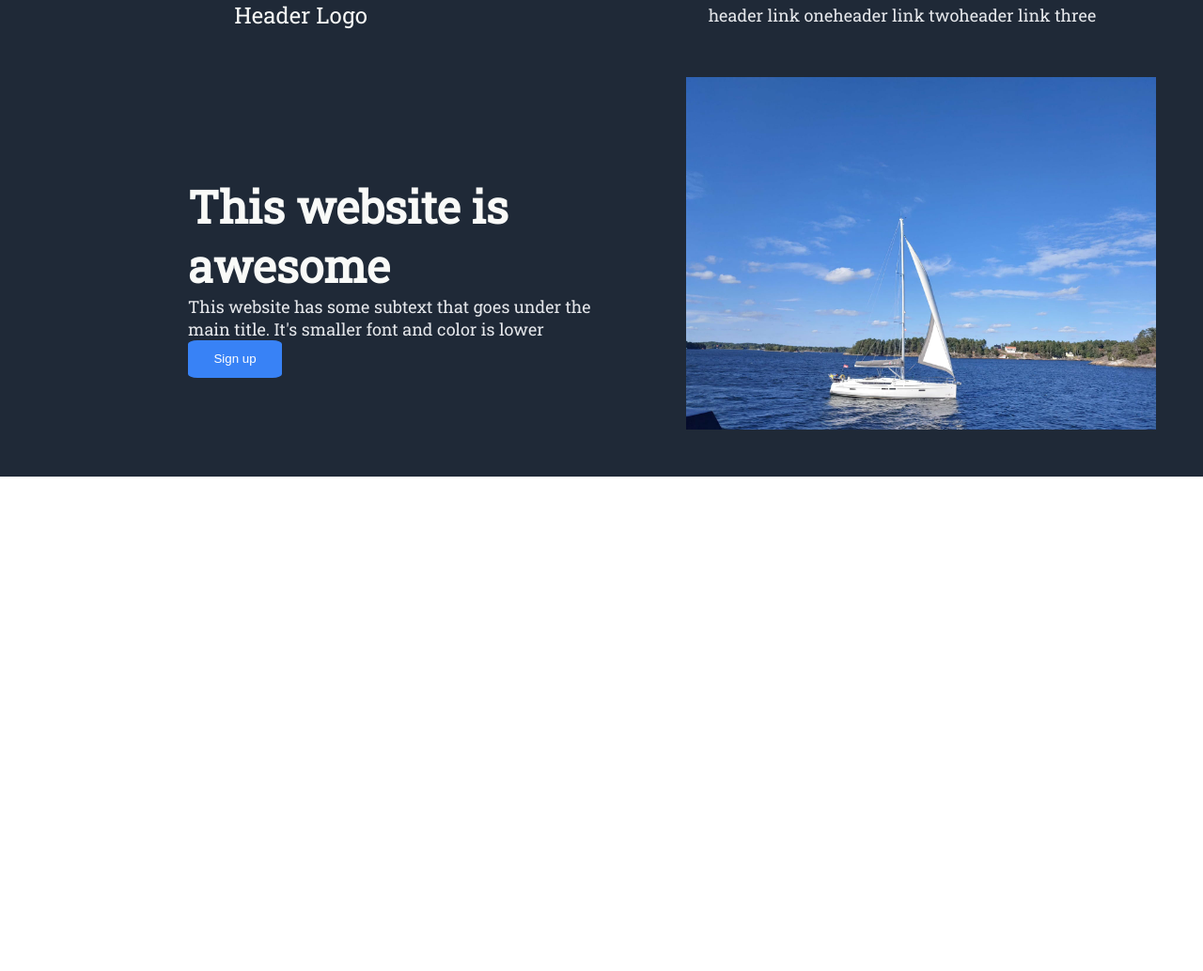
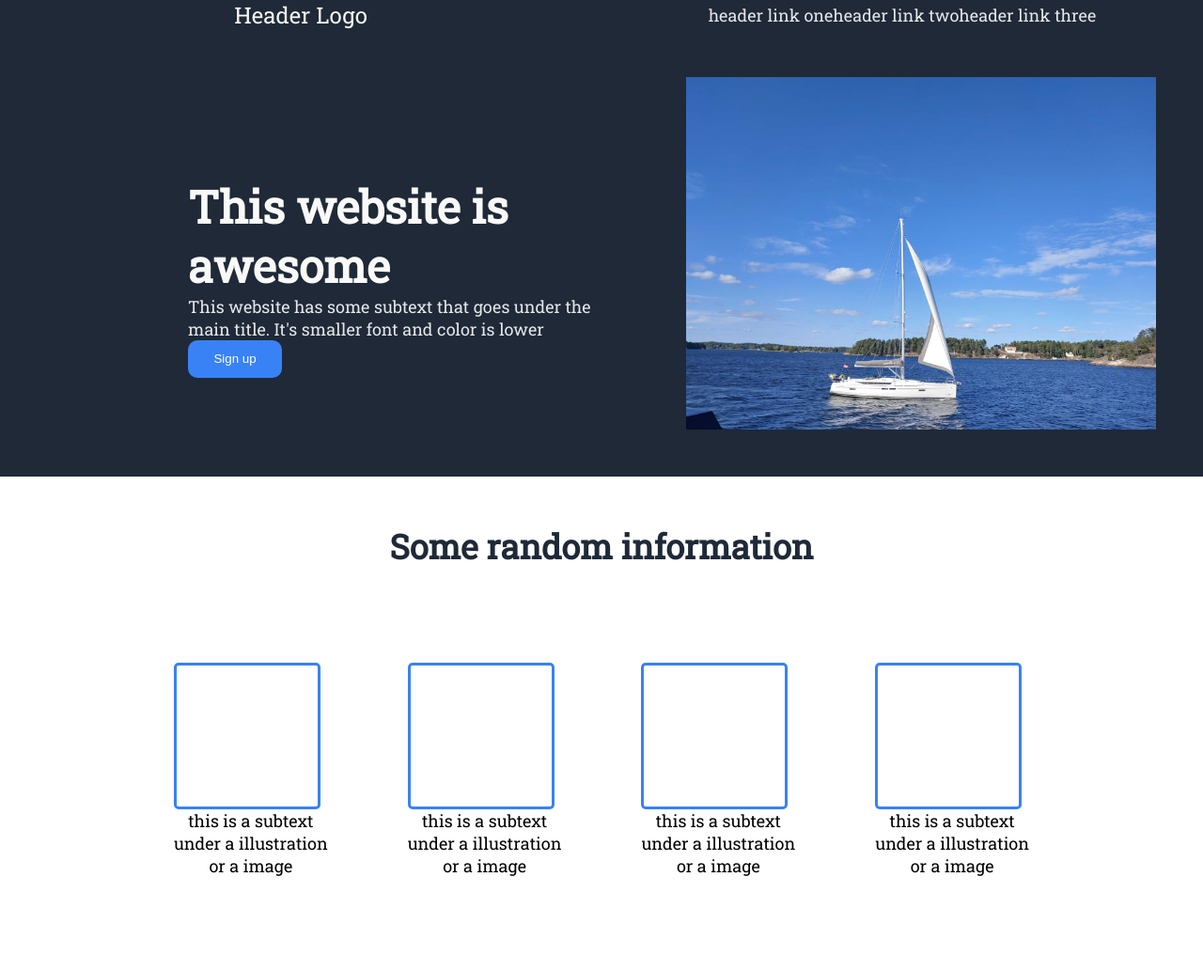
Before and after one commit to yusun-lab/Landing-Page, a plain HTML site: page index.html in a window 1280 px wide. Shown: the whole page at 94% size. Before the commit the page ends 800 px from the top, so only its background shows below. Drawn offline with Linux system fonts and the light colour scheme; a web font is replaced by a local one.

Commit message:
start and finish second section

```diff
--- a/index.html
+++ b/index.html
@@ -30,5 +30,27 @@
             <img src="./Assets/Set off.jpg" alt="Set off" width="500px">
         </div>
     </div>
+    <div class="second-section">
+        <h2>Some random information</h2>
+        <div class="row-of-blue-divs">
+            <div class="box-blue-msg">
+                <div class="box-blue"></div>
+                <p class="p-second">this is a subtext<br/> under a illustration<br/> or a image</p>
+            </div>
+            <div class="box-blue-msg">
+                <div class="box-blue"></div>
+                <p class="p-second">this is a subtext<br/> under a illustration<br/> or a image</p>
+            </div>
+            <div class="box-blue-msg">
+                <div class="box-blue"></div>
+                <p class="p-second">this is a subtext<br/> under a illustration<br/> or a image</p>
+            </div>
+            <div class="box-blue-msg">
+                <div class="box-blue"></div>
+                <p class="p-second">this is a subtext<br/> under a illustration<br/> or a image</p>
+            </div>
+        </div>
+
+    </div>
 </body>
 </html>
--- a/styles.css
+++ b/styles.css
@@ -83,5 +83,39 @@ img{
     width: 100px;
     height: 40px;
     border: 1px #3882F6;
-    border-radius: 10%;
+    border-radius: 10px;
 }
+
+h2{
+    font-size: 36px;
+    font-weight: 900;
+    color: #1F2937;
+    text-align: center;
+}
+
+.row-of-blue-divs{
+    display: flex;
+    flex-direction: row;
+    justify-content: space-evenly;
+    max-width: 100%;
+    margin: 100px;
+    align-items: center;
+}
+
+.box-blue{
+    border: 3px solid #3882F6;
+    width: 150px;
+    height: 150px;
+    border-radius: 5px;
+}
+
+.second-section{
+    display: flex;
+    flex-direction: column;
+    justify-content: center;
+}
+
+.p-second{
+    text-align: center;
+    font-size: 18px;
+}
```
